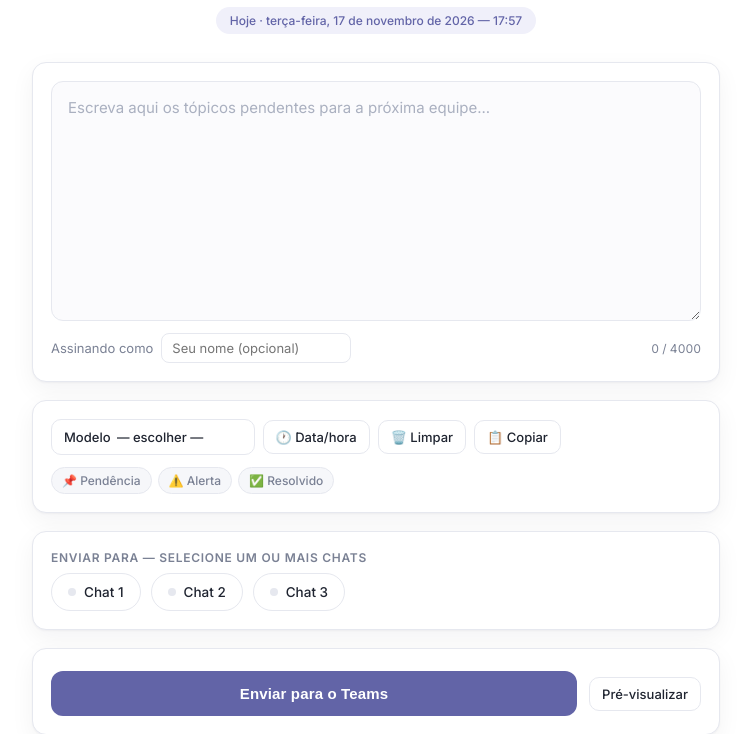
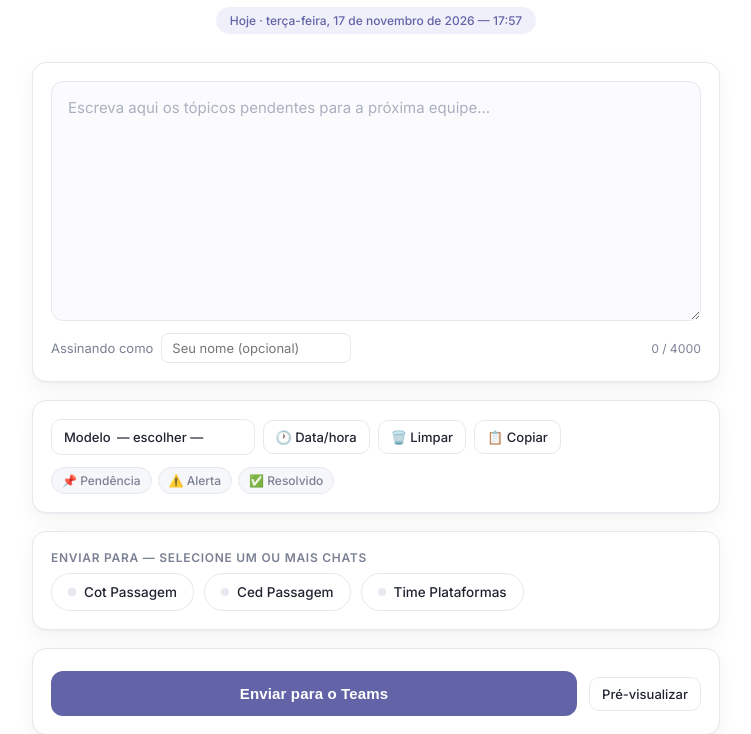
Before and after one commit to M6488/Passagem-cot_ced, a website: page index.html in a window 1280 px wide. Shown: the part 81-815 px from the top of the page, without its empty margins (264-1015 px from the left). Drawn offline with Linux system fonts and the light colour scheme.

Commit message:
nome dos chats

```diff
--- a/config.js
+++ b/config.js
@@ -3,8 +3,8 @@
 const TEAMS_CONFIG = {
   USE_PROXY: true,
   CHATS: [
-    { id: 'chat1', name: 'Chat 1' },
-    { id: 'chat2', name: 'Chat 2' },
-    { id: 'chat3', name: 'Chat 3' }
+    { id: 'chat1', name: 'Cot Passagem' },
+    { id: 'chat2', name: 'Ced Passagem' },
+    { id: 'chat3', name: 'Time Plataformas' }
   ]
 };
--- a/index.html
+++ b/index.html
@@ -420,9 +420,9 @@
 const DEFAULT_CONFIG = {
   USE_PROXY: true,
   CHATS: [
-    { id: 'chat1', name: 'Chat 1' },
-    { id: 'chat2', name: 'Chat 2' },
-    { id: 'chat3', name: 'Chat 3' }
+    { id: 'chat1', name: 'Cot Passagem' },
+    { id: 'chat2', name: 'Ced Passagem' },
+    { id: 'chat3', name: 'Time Plataformas' }
   ]
 };
 const CFG = (typeof TEAMS_CONFIG !== 'undefined' && TEAMS_CONFIG) ? TEAMS_CONFIG : DEFAULT_CONFIG;
```
Also changed, not shown: 1 other file.
